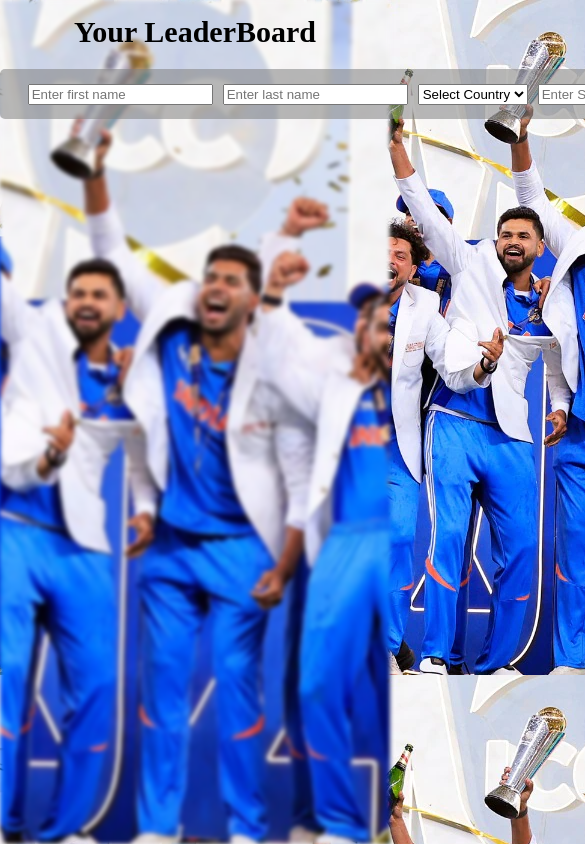
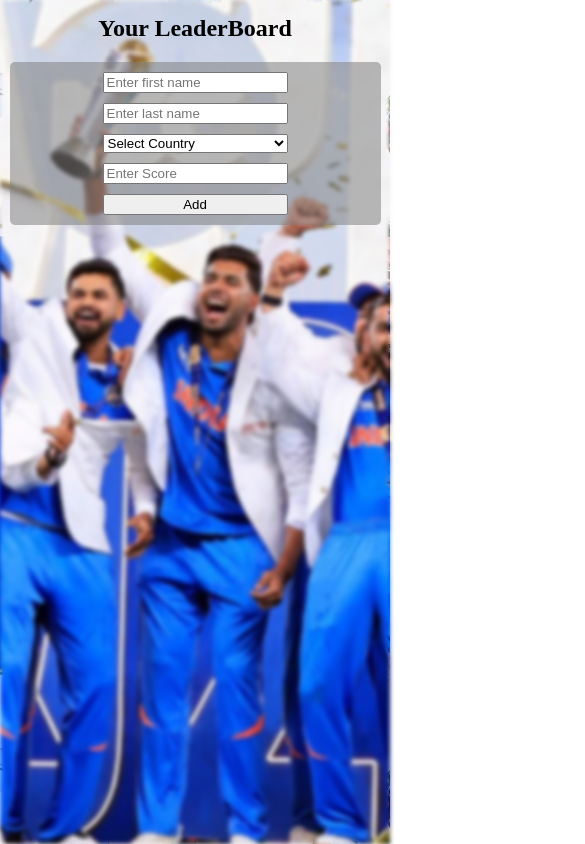
Before and after one commit to omkar-aher04/LeaderBoard-using-js, a plain HTML site: page index.html in a window 390 px wide. Shown: the top 844 px of the page, 585 px wide, since content can reach past the window. Drawn offline with Linux system fonts and the light colour scheme.

Commit message:
media quries solve

```diff
--- a/style.css
+++ b/style.css
@@ -11,7 +11,7 @@ body::before {
     width: 100%;
     height: 100%;
     background-image: url(champions-trophy.webp);
-    background-size: cover;
+    background-size:cover ;
     background-position: center;
     filter: blur(2px); /* Adjust blur level */
     z-index: -1; /* Send it behind other content */
@@ -61,5 +61,33 @@ body::before {
     font-weight: 900;
     text-align: center;
     margin-top: 15px;
+  }
+@media (max-width: 768px) {
+  form {
+    flex-direction: column;
+    align-items: stretch;
+  }
 
+  input, select, button {
+    width: 100%;
   }
+
+  .wrapper,
+  .parent {
+    width: 90%;
+    flex-direction: column;
+    gap: 10px;
+    height: auto;
+    padding: 10px;
+    text-align: center;
+  }
+
+  .actions {
+    justify-content: center;
+    margin: 0 auto;
+  }
+
+  .heading {
+    font-size: 24px;
+  }
+}
```
